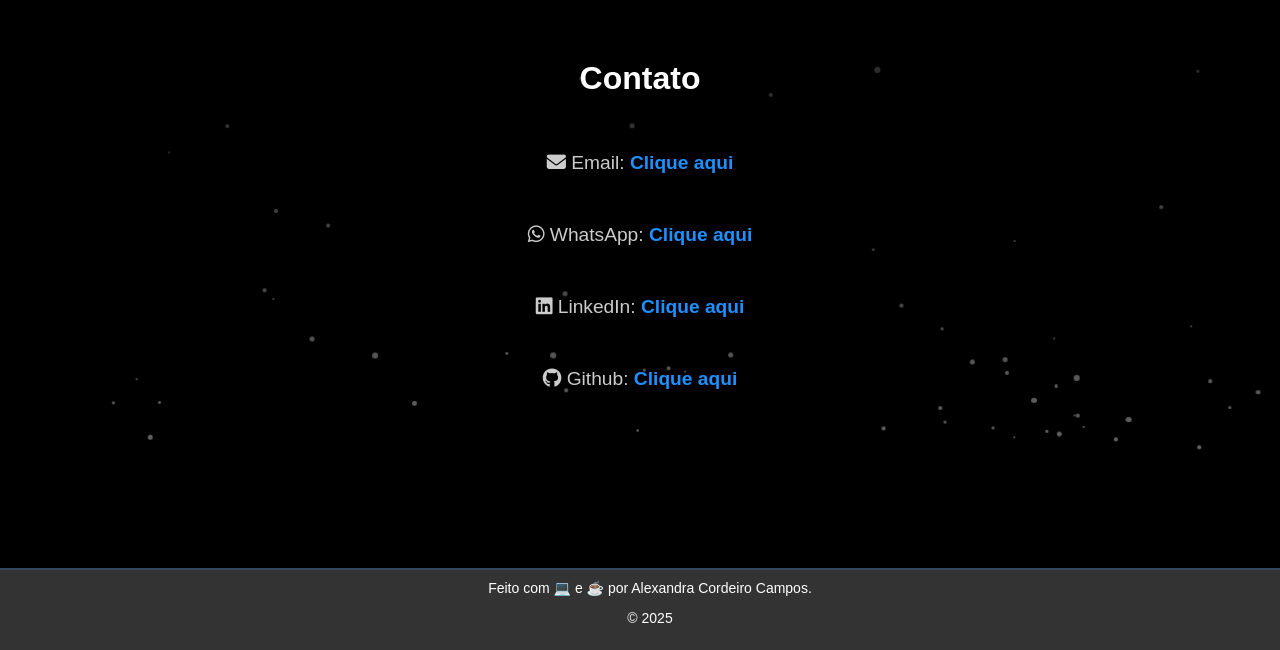
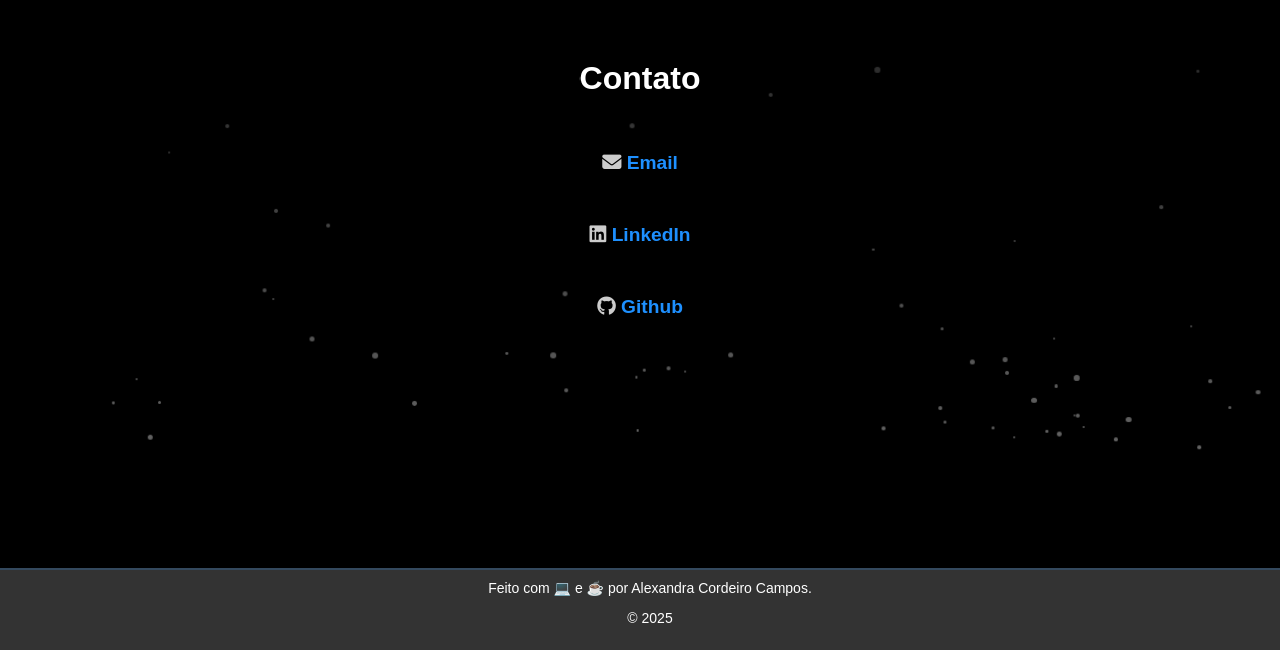
Before and after one commit to AlexadraCampos/portfolio, a Django app: page /contato/ in a window 1280 px wide. Shown: the part 150-800 px from the top of the page. Run offline with Django 5.2, Linux system fonts and the light colour scheme.

Commit message:
Correção do css e html

```diff
--- a/core/static/css/styles.css
+++ b/core/static/css/styles.css
@@ -23,6 +23,7 @@ h1 {
 
 
 .tex2 {
+  font-family: Arial, sans-serif;
   max-width: 800px;
   margin: 40px auto;
   padding: 20px;
@@ -62,6 +63,20 @@ h1 {
     color: #ff416c;
   }
 
+  /*  media query para telas menores */
+@media (max-width: 768px) {
+  .tex2 {
+    max-width: 90%;
+  }
+  .tex2 h1 {
+    font-size: 2rem;
+  }
+  .tex2 p {
+    font-size: 1rem;
+  }
+}
+
+
 /* formatação do contato */
 .contato {
     text-align: center;
@@ -73,7 +88,7 @@ h1 {
     border-radius: 10px;
     gap: 30px;
     padding: 40px;
-    width: 100vh;
+    max-width: 100%;
     margin: 0 auto;
   }
 
@@ -87,7 +102,7 @@ h1 {
     font-size: 1.2rem;
     margin: 10px 0;
     color: #ccc;
-    text-align: justify;
+    text-align: center;
   }
 
   .contato a {
--- a/core/static/css/video.css
+++ b/core/static/css/video.css
@@ -5,7 +5,6 @@
     width: 100%;
     height: 100%;
     display: flex;
-
     justify-content: center;
     align-items: center;
     z-index: -5;
--- a/core/templates/core/contato.html
+++ b/core/templates/core/contato.html
@@ -27,20 +27,17 @@
             <h1>Contato</h1>
             <p>
                 <i class="fa-solid fa-envelope"></i>
-                Email: <a href="https://mail.google.com/mail/u/0/?fs=1&tf=cm&source=mailto&to=alexandrac.campos97@gmail.com">Clique aqui</a>
+                <a href="https://mail.google.com/mail/u/0/?fs=1&tf=cm&source=mailto&to=alexandrac.campos97@gmail.com">Email</a>
             </p>
-            <p>
-                <i class="fa-brands fa-whatsapp"></i>
-                WhatsApp: <a href="https://api.whatsapp.com/send?phone=5531971521537&text=Ol%C3%A1%2C%20vim%20pelo%20seu%20portfolio!">Clique aqui</a>
-            </p>
+
             <p>
                 <i class="fa-brands fa-linkedin"></i>
-                LinkedIn: <a href="https://www.linkedin.com/in/alexandra-cordeiro-campos/">Clique aqui</a>
+                <a href="https://www.linkedin.com/in/alexandra-cordeiro-campos/">LinkedIn</a>
             </p>
 
             <p>
                 <i class="fa-brands fa-github"></i>
-                Github: <a href="https://github.com/AlexadraCampos">Clique aqui</a>
+                <a href="https://github.com/AlexadraCampos">Github</a>
             </p>
         </section>
     </main>
```
Also changed, not shown: 1 other file. Lines whose indentation alone changed are shown as unchanged.
